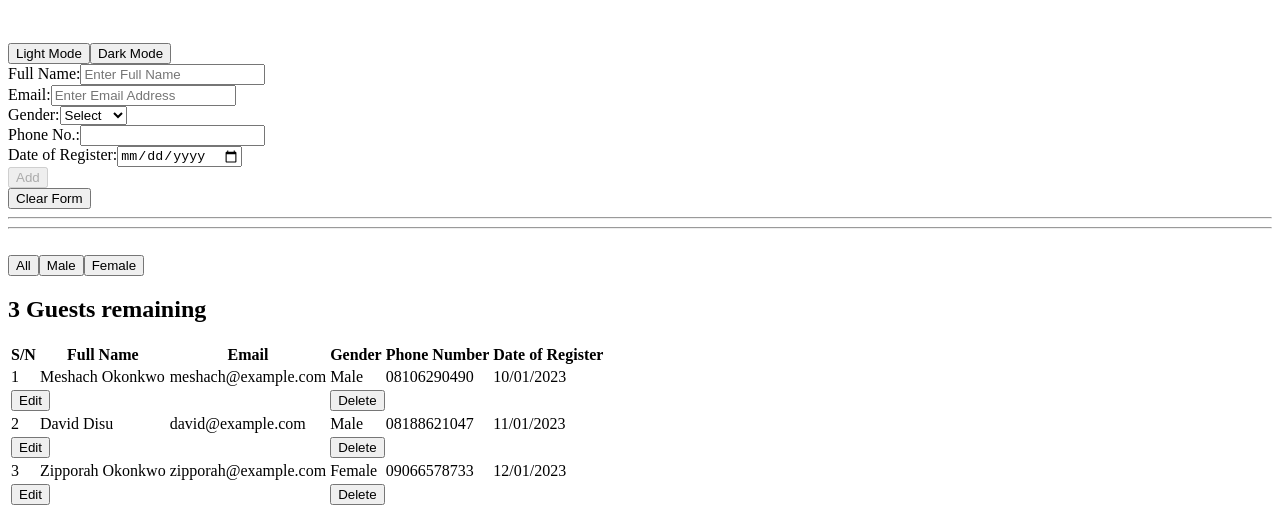
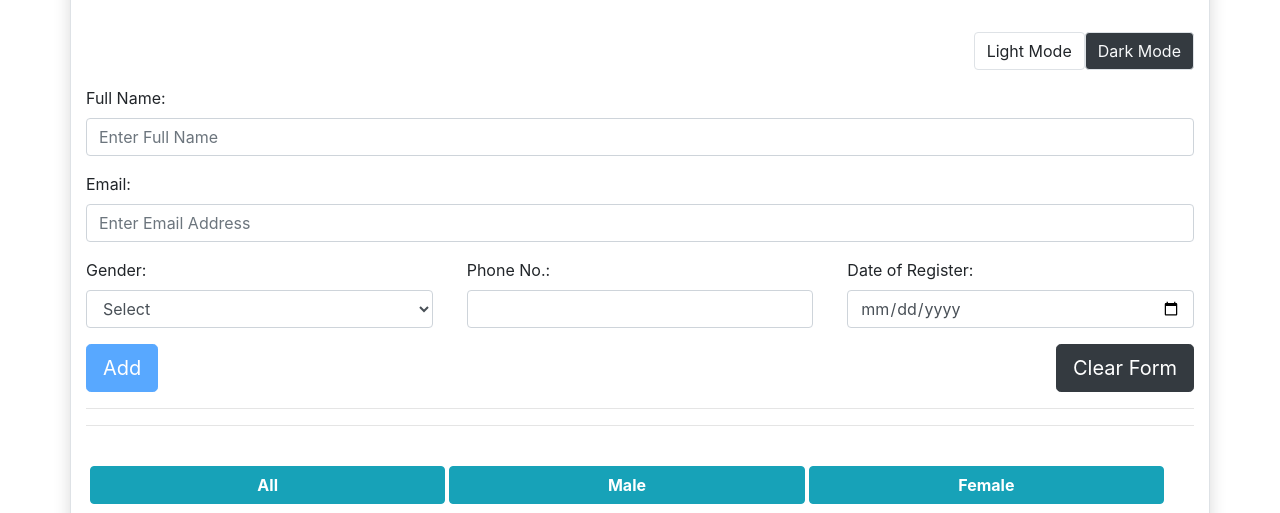
Before and after one commit to D-Humility/React-App, a plain HTML site: page index.html in a window 1280 px wide. Shown: the part 73-586 px from the top of the page. Drawn offline with nearby package versions, Linux system fonts and the light colour scheme.

Commit message:
Deploy React app to GitHub Pages

```diff
--- a/index.html
+++ b/index.html
@@ -1 +1 @@
-<!doctype html><html lang="en"><head><meta charset="utf-8"/><link rel="icon" href="/React-App/favicon.ico"/><meta name="viewport" content="width=device-width,initial-scale=1"/><meta name="theme-color" content="#000000"/><meta name="description" content="Web site created using create-react-app"/><link rel="apple-touch-icon" href="/React-App/logo192.png"/><link rel="manifest" href="/React-App/manifest.json"/><title>React App</title><script defer="defer" src="/React-App/static/js/main.08c4b0ee.js"></script><link href="/React-App/static/css/main.9455ee12.css" rel="stylesheet"></head><body><noscript>You need to enable JavaScript to run this app.</noscript><div id="root"></div></body></html>
+<!doctype html><html lang="en"><head><meta charset="utf-8"/><meta name="viewport" content="width=device-width,initial-scale=1"/><meta name="theme-color" content="#000000"/><meta name="description" content="Web site created using create-react-app"/><title>React App</title><link rel="stylesheet" href="https://cdn.jsdelivr.net/npm/bootstrap@4.6.1/dist/css/bootstrap.min.css"><script src="https://cdn.jsdelivr.net/npm/jquery@3.6.0/dist/jquery.slim.min.js"></script><script src="https://cdn.jsdelivr.net/npm/popper.js@1.16.1/dist/umd/popper.min.js"></script><script src="https://cdn.jsdelivr.net/npm/bootstrap@4.6.1/dist/js/bootstrap.bundle.min.js"></script><link rel="stylesheet" href="https://use.fontawesome.com/releases/v5.7.0/css/all.css" integrity="sha384-lZN37f5QGtY3VHgisS14W3ExzMWZxybE1SJSEsQp9S+oqd12jhcu+A56Ebc1zFSJ" crossorigin="anonymous"><script defer="defer" src="/React-App/static/js/main.08c4b0ee.js"></script><link href="/React-App/static/css/main.9455ee12.css" rel="stylesheet"></head><body><noscript>You need to enable JavaScript to run this app.</noscript><div id="root"></div></body></html>
```
